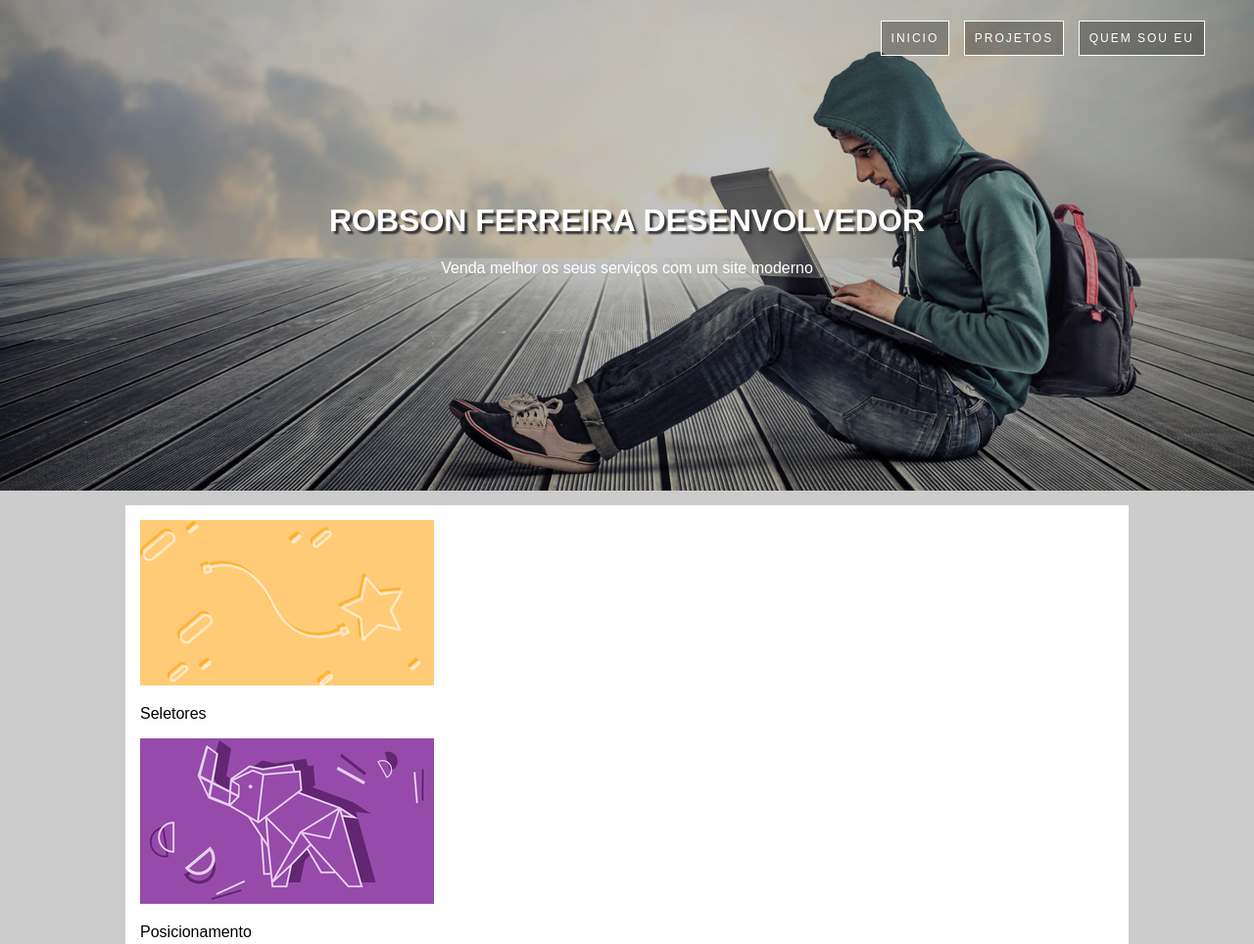
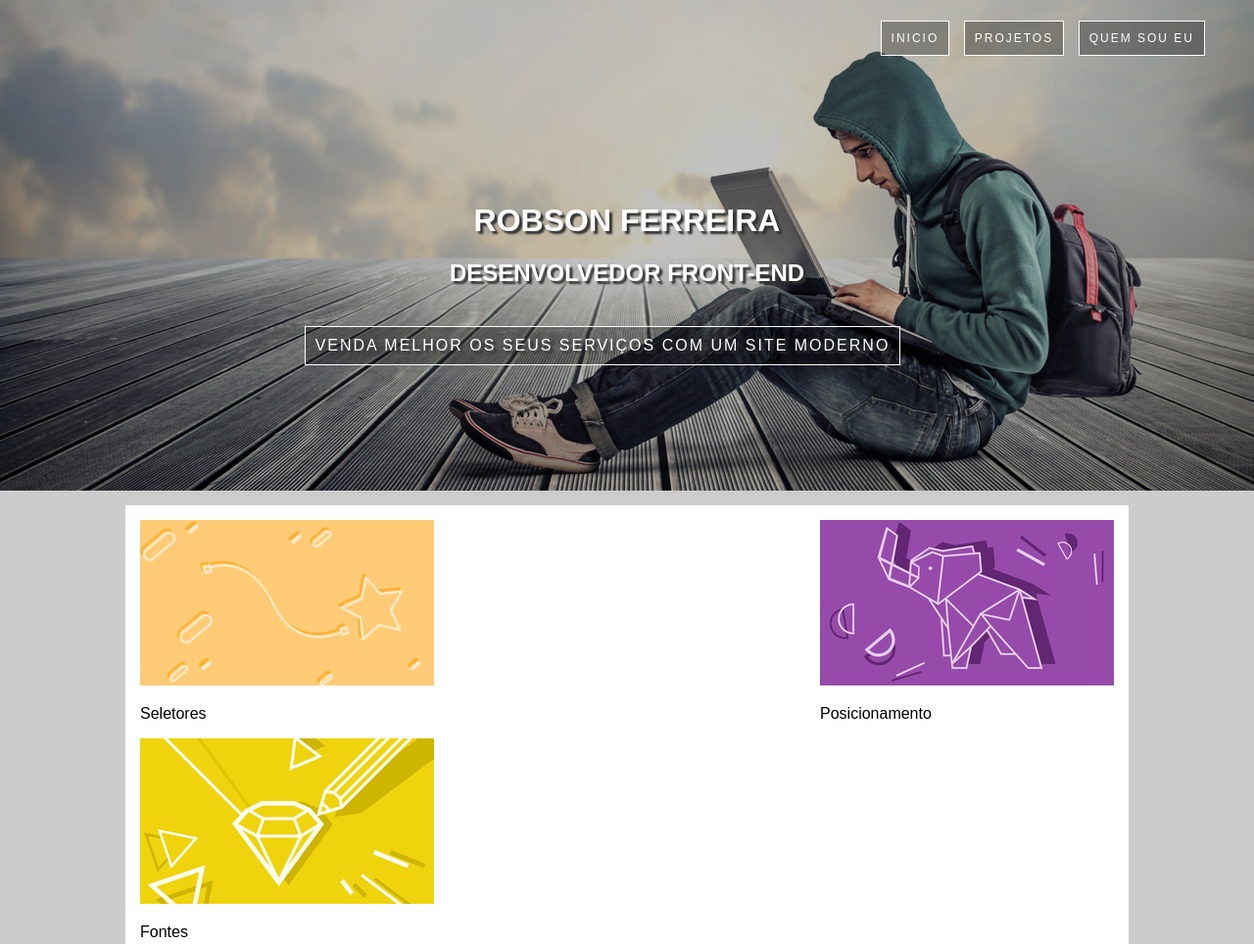
Before and after one commit to RobsonFe/Pagina-com-CSS-e-HTML, a plain HTML site: page Index.html in a window 1280 px wide. Shown: the top 964 px of the page at 98% size. Drawn offline with Linux system fonts and the light colour scheme.

Commit message:
Atualização do site

```diff
--- a/CSS/estilo.css
+++ b/CSS/estilo.css
@@ -16,12 +16,13 @@ body{
     text-align: center;
     color:white;
     margin-top: 150px;
+    text-shadow: 3px 3px 2px #333;
+    font-size: 60;
+    text-transform: uppercase;
 }
 
-.hero-content h1{
-    text-transform: uppercase;
-    font-size: 46;
-    text-shadow: 3px 3px 2px #333;
+.venda:hover{
+    background: rgba(0,0,0, 0.5);
 }
 
 .hero nav ul{
@@ -30,7 +31,7 @@ body{
 }
 
 .hero nav li {
-    display:inline-block;
+    display: inline-block;
     list-style: none;
     border: 1px solid white;
     margin-left: 10px;
@@ -60,6 +61,7 @@ main{
     background-color: white;
     padding: 15px;
     margin-top: 15px;
+    overflow: auto;
 }
 
 .content-header h2{
@@ -75,3 +77,27 @@ text-shadow: 2px 2px 2px black;
 background: #6b6c68;
 line-height: 80px;
 }
+
+.venda{
+    display: inline-block;
+    text-transform: uppercase;
+    text-shadow: #333;
+    background: rgba(0,0,0, 0.3);
+    padding: 10px;
+    letter-spacing: 2px;
+    border: solid 1px;
+    margin:20px 50px 0 0;
+    text-align: center;
+    font-family: sans-serif;
+}
+
+.card_01{
+    float:left;
+}
+.card_02{
+    float: right;
+}
+
+.card_03{
+    clear: both;
+}
--- a/Index.html
+++ b/Index.html
@@ -24,25 +24,26 @@
                     </ul>
                 </nav>
                 <div class="hero-content">
-                    <h1>Robson Ferreira Desenvolvedor</h1>
-                    <p>Venda melhor os seus serviços com um site moderno </p>
+                    <h1>Robson Ferreira</h1>
+                    <h2>Desenvolvedor Front-End</h2>
+                    <p class="venda">Venda melhor os seus serviços com um site moderno </p>
                 </div>
 
             </header>
             <main>
                 <section class="content-section">
-                    <div class="card">
+                    <div class="card_01">
                         <img src="Imagens/card_01.png" alt="">
                         <p>Seletores</p>
                     </div>
 
-                    <div class="card">
+                    <div class="card_02">
                         <img src="Imagens/card_02.jpg" alt="">
                         <p>Posicionamento</p>
 
                     </div>
 
-                    <div class="card">
+                    <div class="card_03">
                         <img src="Imagens/card_03.jpg" alt="">
                         <p>Fontes</p>
                     </div>
```
